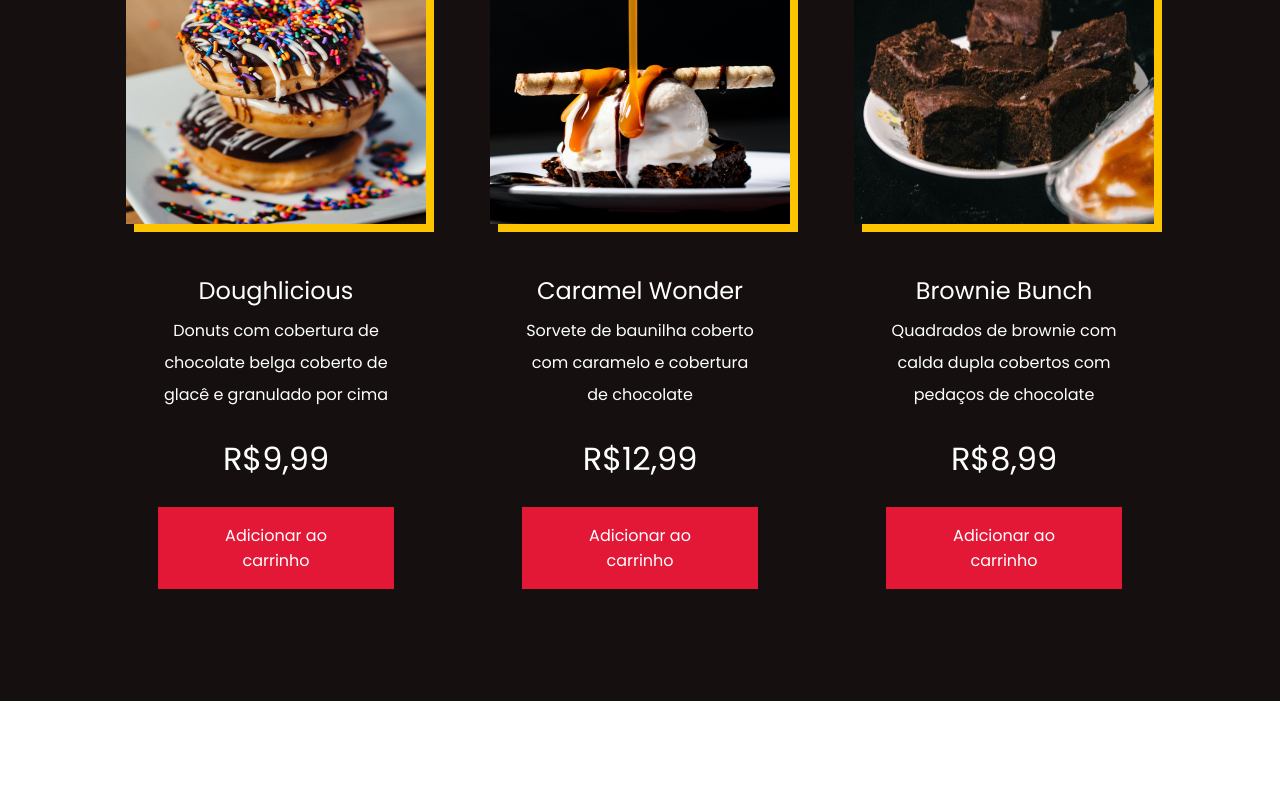
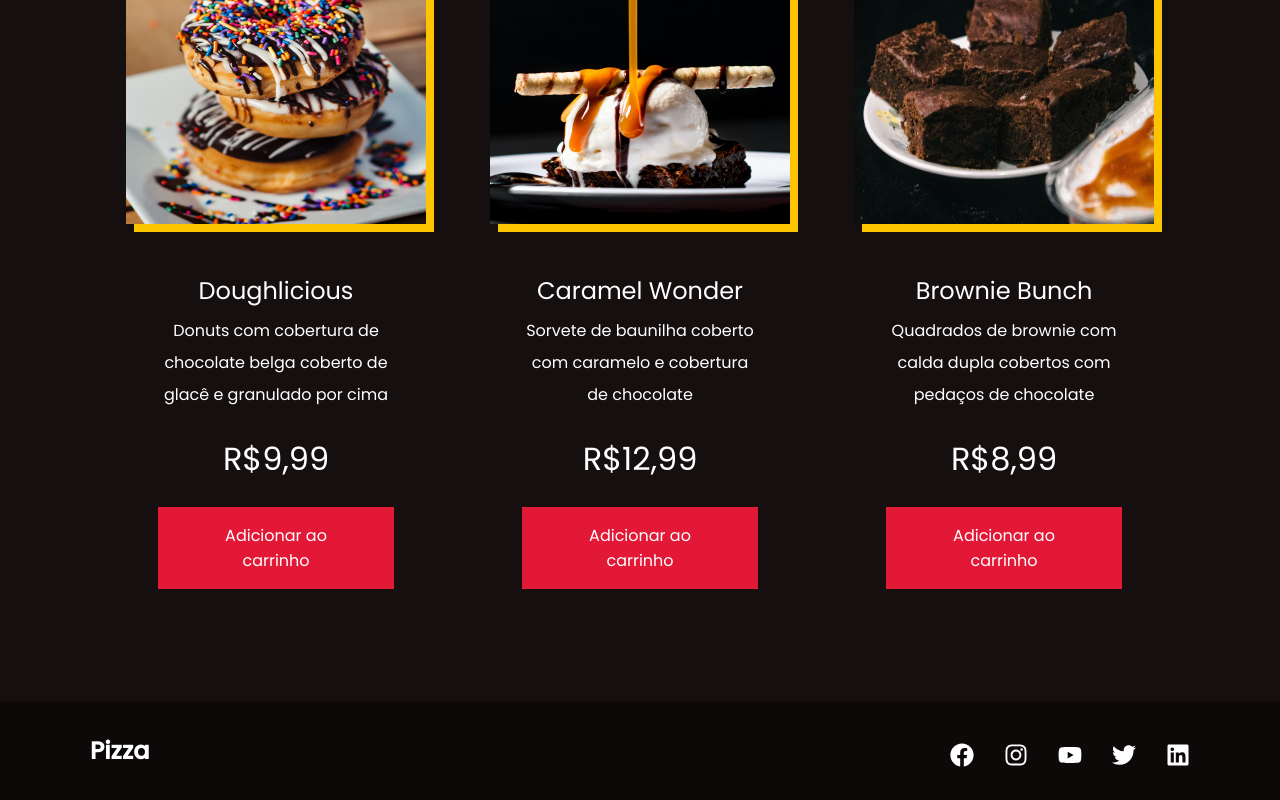
Before and after one commit to wesleywisch/Homepage-Greatest, a React (Create React App) app: page / in a window 1280 px wide. Shown: the part 2569-3369 px from the top of the page. Before the commit the page ends 3270 px from the top, so only its background shows below. Built offline with nearby package versions, Linux system fonts and the light colour scheme.

Commit message:
Footer pronto

```diff
--- a/src/App.js
+++ b/src/App.js
@@ -4,6 +4,7 @@ import { BrowserRouter as Router } from 'react-router-dom';
 import { Hero } from './components/Hero';
 import { Products } from './components/Products';
 import { Feature } from './components/Feature';
+import { Footer } from './components/Footer';
 
 import GlobalStyle from './styles/global';
 
@@ -16,6 +17,7 @@ function App() {
       <Products heading='Escolha o seu favorito' data={productData} />
       <Feature />
       <Products heading='Doces para você' data={productDataTwo} />
+      <Footer />
       <GlobalStyle />
     </Router>
   );
--- /dev/null
+++ b/src/components/Footer/index.js
@@ -0,0 +1,46 @@
+import { FaFacebook, FaInstagram, FaYoutube, FaTwitter, FaLinkedin } from 'react-icons/fa';
+
+import {
+  FooterContainer,
+  FooterWrap,
+  SocialMedia,
+  SocialMediaWrap,
+  SocialLogo,
+  SocialIcons,
+  SocialIconLink,
+} from './styles';
+
+export function Footer() {
+  return (
+    <FooterContainer>
+      <FooterWrap>
+        <SocialMedia>
+          <SocialMediaWrap>
+            <SocialLogo to='/'>Pizza</SocialLogo>
+            <SocialIcons>
+              <SocialIconLink href='/' target='_blank' aria-label="Facebook" rel="noopener noreferrer">
+                <FaFacebook />
+              </SocialIconLink>
+
+              <SocialIconLink href='/' target='_blank' aria-label="Instagram" rel="noopener noreferrer">
+                <FaInstagram />
+              </SocialIconLink>
+
+              <SocialIconLink href='/' target='_blank' aria-label="Youtube" rel="noopener noreferrer">
+                <FaYoutube />
+              </SocialIconLink>
+
+              <SocialIconLink href='/' target='_blank' aria-label="Twitter" rel="noopener noreferrer">
+                <FaTwitter />
+              </SocialIconLink>
+
+              <SocialIconLink href='/' target='_blank' aria-label="Linkedin" rel="noopener noreferrer">
+                <FaLinkedin />
+              </SocialIconLink>
+            </SocialIcons>
+          </SocialMediaWrap>
+        </SocialMedia>
+      </FooterWrap>
+    </FooterContainer>
+  );
+}
--- /dev/null
+++ b/src/components/Footer/styles.js
@@ -0,0 +1,56 @@
+import styled from "styled-components";
+import { Link } from "react-router-dom";
+
+export const FooterContainer = styled.footer`
+  background: #0d0909;
+`;
+
+export const FooterWrap = styled.div`
+  padding: 1rem 1.5rem;
+  display: flex;
+  flex-direction: column;
+  justify-content: center;
+  align-items: center;
+  max-width: 81.25rem; // 1300px
+  margin: 0 auto;
+`;
+
+export const SocialMedia = styled.section`
+  max-width: 81.25rem; // 1300px
+  width: 100%;
+`;
+
+export const SocialMediaWrap = styled.div`
+  display: flex;
+  justify-content: space-between;
+  align-items: center;
+  max-width: 68.75rem; // 1100px
+  margin: 1rem auto 0 auto;
+
+  @media screen and (max-width: 820px){
+    flex-direction: column;
+  }
+`;
+
+export const SocialLogo = styled(Link)`
+  color: #fff;
+  justify-self: start;
+  cursor: pointer;
+  font-size: 1.5rem;
+  display: flex;
+  align-items: center;
+  margin-bottom: 1rem;
+  font-weight: bold;
+`;
+
+export const SocialIcons = styled.div`
+  display: flex;
+  justify-content: space-between;
+  align-items: center;
+  width: 15rem; // 240px
+`;
+
+export const SocialIconLink = styled.a`
+  color: #fff;
+  font-size: 1.5rem;
+`;
```
